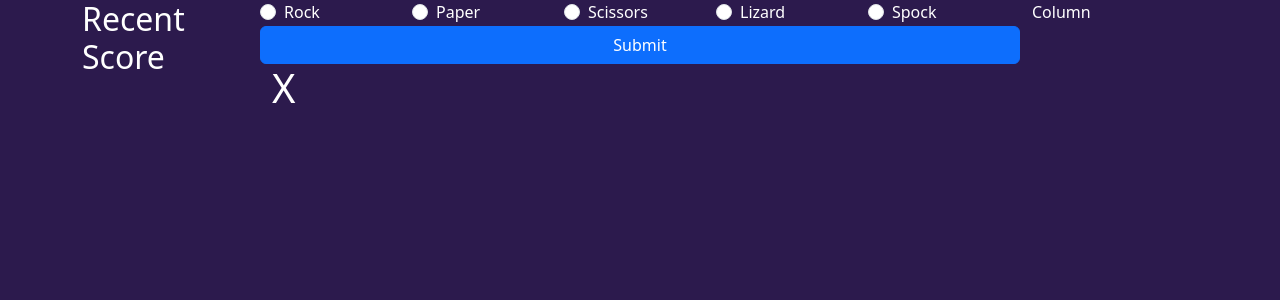
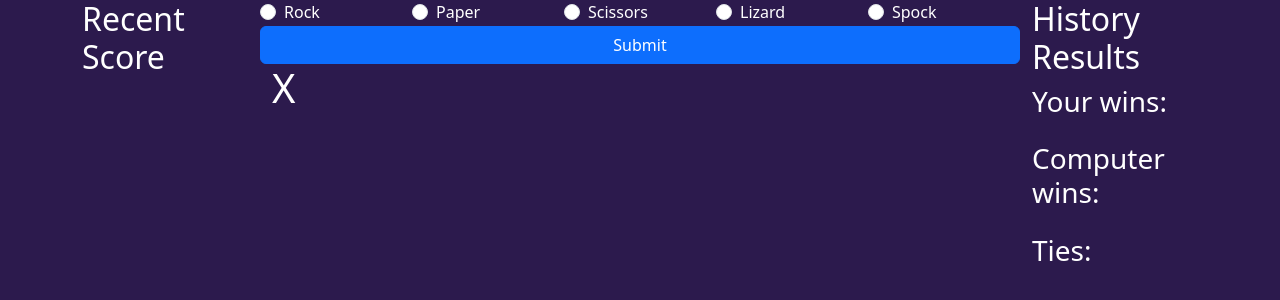
Before and after one commit to luispierro/project2-codeinstitute, a website: page index.html in a window 1280 px wide. Drawn offline with nearby package versions, Linux system fonts and the light colour scheme.

Commit message:
Update html
Create structure to keep historical score of matches

```diff
--- a/index.html
+++ b/index.html
@@ -71,7 +71,19 @@
                     </div>
                 </div>
                 <div class="col-2">
-                  Column
+                    <div class="row"><h2>History Results</h2></div>
+                    <div class="row">
+                        <h3>Your wins:</h3>
+                        <p id="win"></p>
+                    </div>
+                    <div class="row">
+                        <h3>Computer wins:</h3>
+                        <p id="loose"></p>
+                    </div>
+                    <div class="row">
+                        <h3>Ties:</h3>
+                        <p id="tie"></p>
+                    </div>
                 </div>
               </div>
         </div>
```
